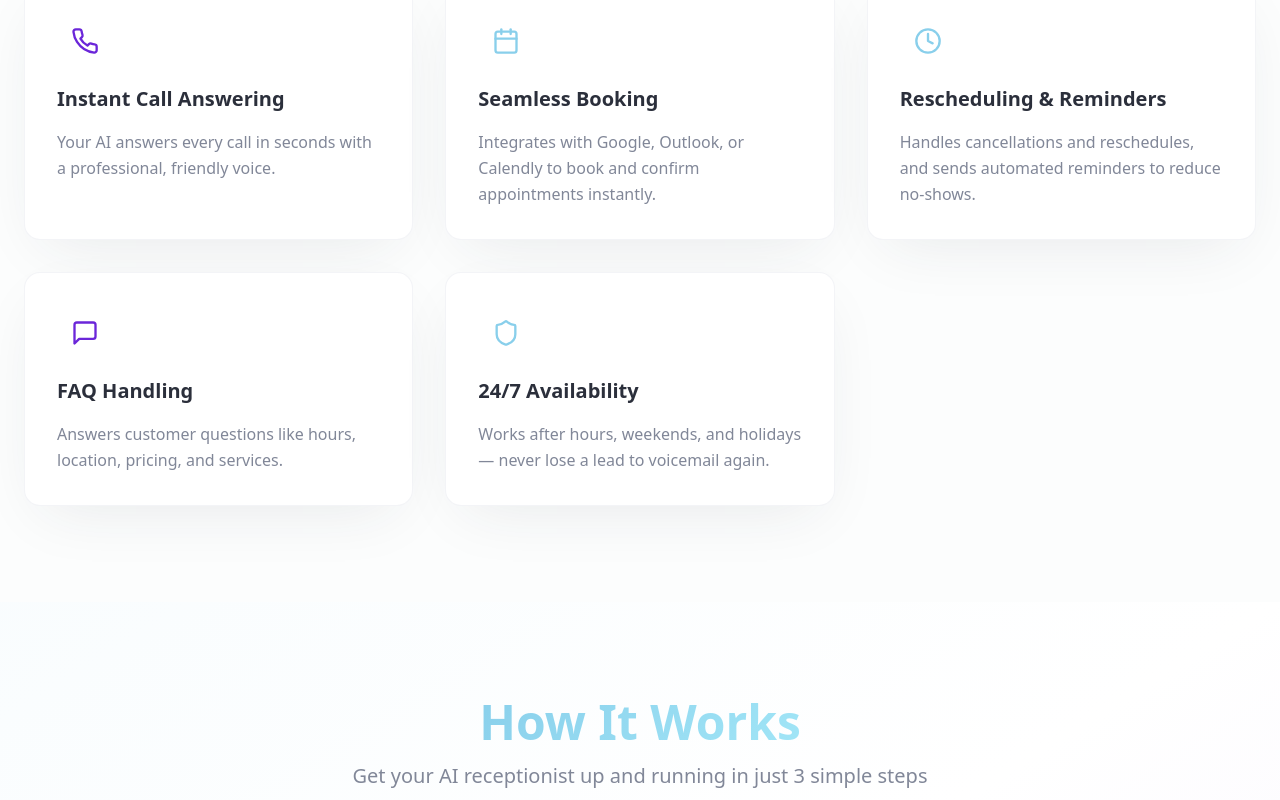
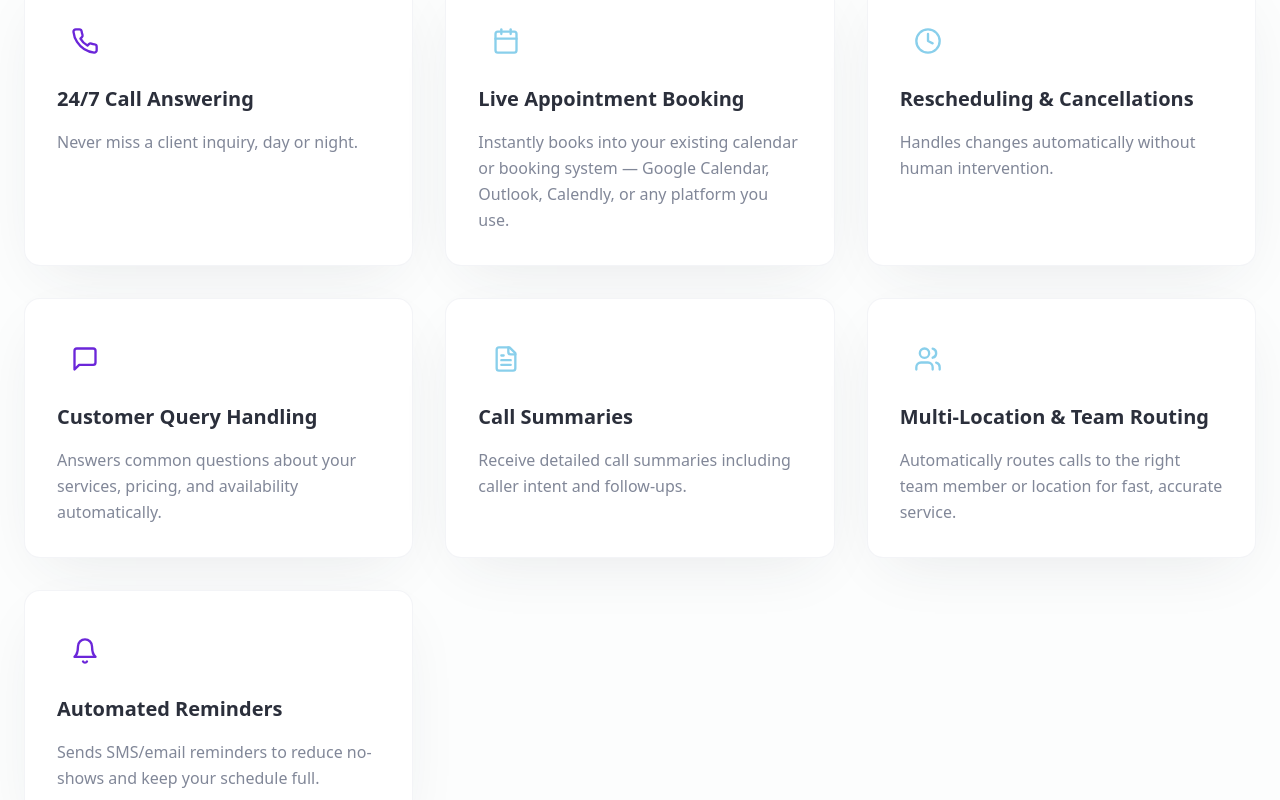
Before and after one commit to nihkilkulli-cell/belio-ai-book-bot, a React (Vite) app: page / in a window 1280 px wide. Shown: the part 1100-1900 px from the top of the page. Built offline with nearby package versions, Linux system fonts and the light colour scheme.

Commit message:
Update Features Section
Update the Features section with new content, including a revised section title and an expanded list of features with descriptions.

```diff
--- a/src/components/FeaturesSection.tsx
+++ b/src/components/FeaturesSection.tsx
@@ -1,35 +1,47 @@
-import { Phone, Calendar, MessageSquare, Clock, Shield } from "lucide-react";
+import { Phone, Calendar, MessageSquare, Clock, Shield, FileText, Users, Bell } from "lucide-react";
 
 const features = [
   {
-    title: "Instant Call Answering",
-    description: "Your AI answers every call in seconds with a professional, friendly voice.",
+    title: "24/7 Call Answering",
+    description: "Never miss a client inquiry, day or night.",
     icon: Phone,
     color: "text-primary"
   },
   {
-    title: "Seamless Booking",
-    description: "Integrates with Google, Outlook, or Calendly to book and confirm appointments instantly.",
+    title: "Live Appointment Booking",
+    description: "Instantly books into your existing calendar or booking system — Google Calendar, Outlook, Calendly, or any platform you use.",
     icon: Calendar,
     color: "text-secondary"
   },
   {
-    title: "Rescheduling & Reminders",
-    description: "Handles cancellations and reschedules, and sends automated reminders to reduce no-shows.",
+    title: "Rescheduling & Cancellations",
+    description: "Handles changes automatically without human intervention.",
     icon: Clock,
     color: "text-accent"
   },
   {
-    title: "FAQ Handling",
-    description: "Answers customer questions like hours, location, pricing, and services.",
+    title: "Customer Query Handling",
+    description: "Answers common questions about your services, pricing, and availability automatically.",
     icon: MessageSquare,
     color: "text-primary"
   },
   {
-    title: "24/7 Availability",
-    description: "Works after hours, weekends, and holidays — never lose a lead to voicemail again.",
-    icon: Shield,
+    title: "Call Summaries",
+    description: "Receive detailed call summaries including caller intent and follow-ups.",
+    icon: FileText,
     color: "text-secondary"
+  },
+  {
+    title: "Multi-Location & Team Routing",
+    description: "Automatically routes calls to the right team member or location for fast, accurate service.",
+    icon: Users,
+    color: "text-accent"
+  },
+  {
+    title: "Automated Reminders",
+    description: "Sends SMS/email reminders to reduce no-shows and keep your schedule full.",
+    icon: Bell,
+    color: "text-primary"
   }
 ];
 
@@ -40,7 +52,7 @@ const FeaturesSection = () => {
         <div className="text-center space-y-4 mb-16">
           <h2 className="text-4xl lg:text-5xl font-bold">
             <span className="bg-gradient-primary bg-clip-text text-transparent">
-              Powerful Features
+              Top Features
             </span>
           </h2>
           <p className="text-xl text-muted-foreground max-w-2xl mx-auto">
```
